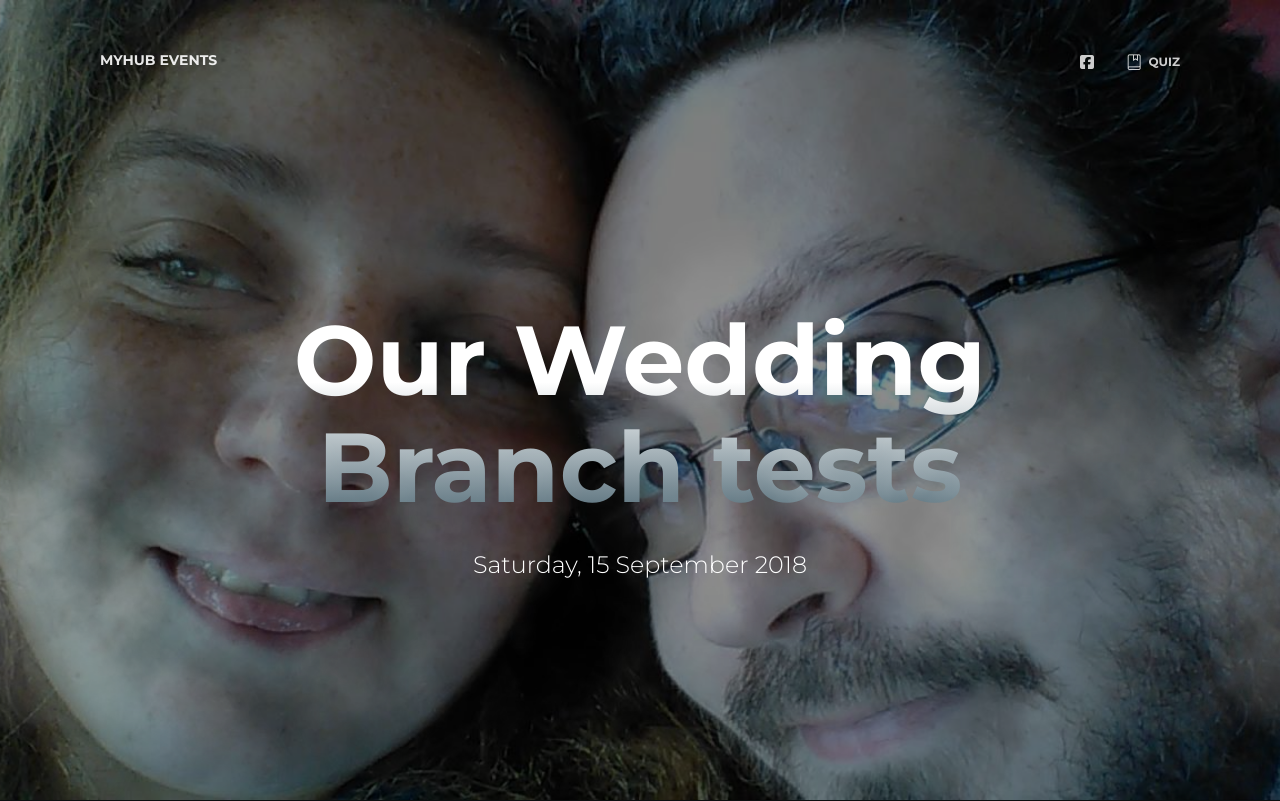
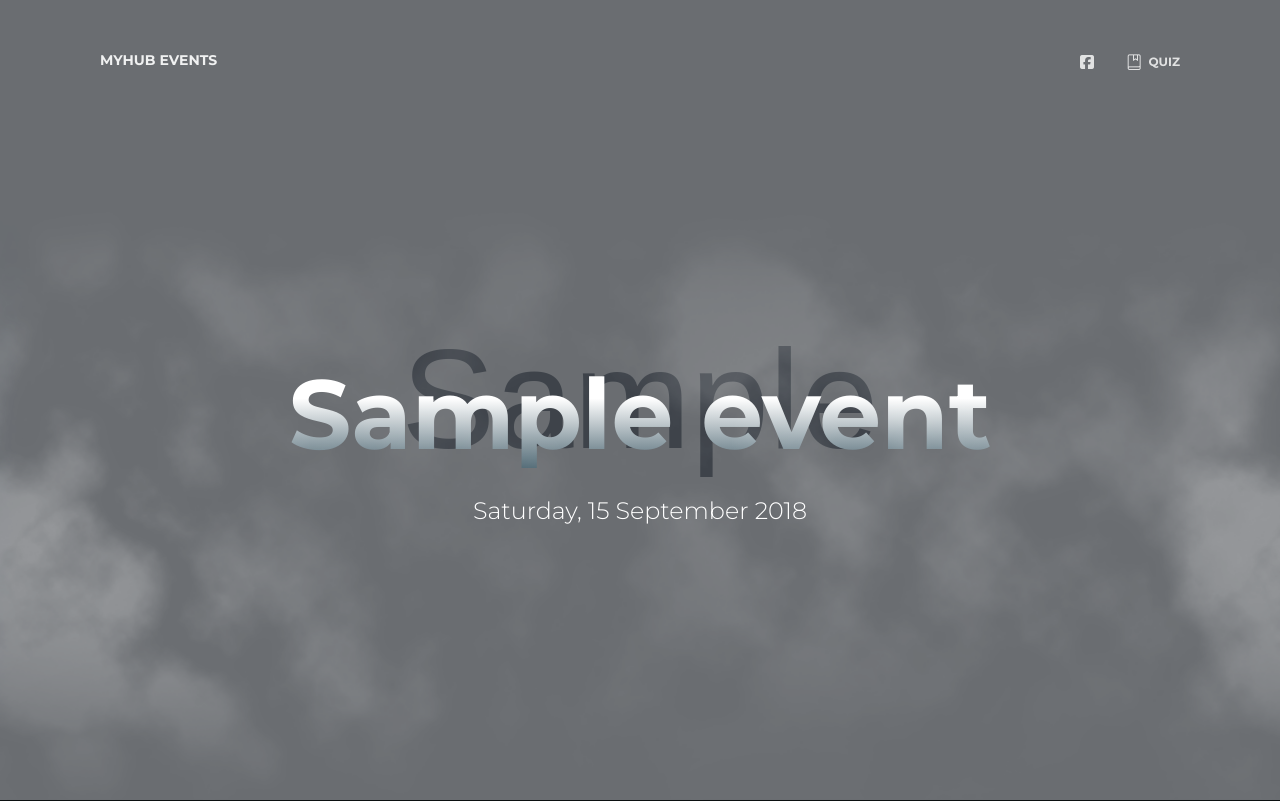
Before and after one commit to DragosNicuDev/myhub, a Django app: page / in a window 1280 px wide. Shown: the top 801 px of the page. Run offline with Django 3.2, Linux system fonts and the light colour scheme; tables that the repository leaves empty hold one stand-in row (values such as "Sample post"); grey boxes marked "Sample" are stand-in pictures; some libraries are stand-ins or nearby versions.

Commit message:
Added TemplateView

```diff
--- a/config/urls.py
+++ b/config/urls.py
@@ -5,8 +5,12 @@
 from django.views.generic import TemplateView
 from django.views import defaults as default_views
 
+from events.views import EventTemplateView
+
 urlpatterns = [
-    url(r'^$', TemplateView.as_view(template_name='pages/home.html'), name='home'),
+    # url(r'^$', TemplateView.as_view(template_name='pages/home.html'), name='home'),
+    # url(r'^(?P<pk>\d+)/$', EventDetailView.as_view(), name='home'),
+    url(r'^$', EventTemplateView.as_view(), name='home'),
     url(r'^about/$', TemplateView.as_view(template_name='pages/about.html'), name='about'),
 
     # Django Admin, use {% url 'admin:index' %}
--- a/events/views.py
+++ b/events/views.py
@@ -1,3 +1,14 @@
-from django.shortcuts import render
+from django.views.generic import DetailView, ListView, TemplateView
 
 # Create your views here.
+from .models import Event
+
+
+class EventTemplateView(TemplateView):
+    model = Event
+    template_name = 'events/event_detail.html'
+
+    def get_context_data(self, **kwargs):
+       context = super().get_context_data(**kwargs)
+       context['event'] = Event.objects.first()
+       return context
--- a/myhub_events/templates/base.html
+++ b/myhub_events/templates/base.html
@@ -39,46 +39,11 @@
 </head>
 
 <body>
-    <nav class="navbar navbar-expand-md fixed-top navbar-transparent" color-on-scroll="500">
-        <div class="container">
-            <div class="navbar-translate">
-                <button class="navbar-toggler navbar-toggler-right navbar-burger" type="button" data-toggle="collapse" data-target="#navbarToggler" aria-controls="navbarTogglerDemo02" aria-expanded="false" aria-label="Toggle navigation">
-                    <span class="navbar-toggler-bar"></span>
-                    <span class="navbar-toggler-bar"></span>
-                    <span class="navbar-toggler-bar"></span>
-                </button>
-                <a class="navbar-brand" href="https://myhub.events">MyHub Events</a>
-            </div>
-            <div class="collapse navbar-collapse" id="navbarToggler">
-                <ul class="navbar-nav ml-auto">
-                    <li class="nav-item">
-                        <a class="nav-link" rel="tooltip" title="Like us on Facebook" data-placement="bottom" href="https://www.facebook.com/CreativeTim" target="_blank">
-                            <i class="fa fa-facebook-square"></i>
-                            <p class="d-lg-none">Facebook</p>
-                        </a>
-                    </li>
-                    <li class="nav-item">
-                        <a href="#Quiz" class="nav-link"><i class="nc-icon nc-book-bookmark"></i> Quiz</a>
-                    </li>
-                </ul>
-            </div>
-        </div>
-    </nav>
+
+  {% include "navbar.html" %}
     <div class="wrapper">
-        <div class="page-header section-dark" style="background-image: url('{% static 'images/us.jpg' %}')">
-            <div class="filter"></div>
-    		<div class="content-center">
-    			<div class="container">
-    				<div class="title-brand">
-    					<h1 class="presentation-title">Our Wedding Branch tests</h1>
-    				</div>
-            <h2 class="presentation-subtitle text-center">Saturday, 15 September 2018</h2>
-    			</div>
-    		</div>
-            <div class="moving-clouds" style="background-image: url('{% static 'images/clouds.png' %}'); ">
-
-            </div>
-    	</div>
+      {% block page-header %}
+      {% endblock %}
         <div class="main"  id="Quiz">
           <div class="section section-dark">
               <div class="container">
@@ -101,24 +66,7 @@
 
         </div>
   	</div>
-    <footer class="footer">
-        <div class="container">
-            <div class="row">
-                <!-- <nav class="footer-nav">
-                    <ul>
-                        <li><a href="http://www.creative-tim.com">Creative Tim</a></li>
-                        <li><a href="http://blog.creative-tim.com">Blog</a></li>
-                        <li><a href="http://www.creative-tim.com/license">Licenses</a></li>
-                    </ul>
-                </nav> -->
-                <div class="credits ml-auto">
-                    <span class="copyright">
-                        © <script>document.write(new Date().getFullYear())</script>, made with <i class="fa fa-heart heart"></i> by Creative Tim
-                    </span>
-                </div>
-            </div>
-        </div>
-    </footer>
+    {% include "footer.html" %}
 </body>
 
 <!-- Core JS Files -->
--- /dev/null
+++ b/myhub_events/templates/events/event_detail.html
@@ -0,0 +1,20 @@
+{% extends "base.html" %}
+
+{% load static %}
+
+{% block page-header %}
+  <div class="page-header section-dark" style="background-image: url('{{event.event_main_image.url}}')">
+    <div class="filter"></div>
+    <div class="content-center">
+      <div class="container">
+        <div class="title-brand">
+          <h1 class="presentation-title">{{event.event_title}}</h1>
+        </div>
+        <h2 class="presentation-subtitle text-center">Saturday, 15 September 2018</h2>
+      </div>
+    </div>
+    <div class="moving-clouds" style="background-image: url('{% static 'images/clouds.png' %}'); ">
+
+    </div>
+  </div>
+{% endblock %}
--- /dev/null
+++ b/myhub_events/templates/footer.html
@@ -0,0 +1,18 @@
+<footer class="footer">
+    <div class="container">
+        <div class="row">
+            <!-- <nav class="footer-nav">
+                <ul>
+                    <li><a href="http://www.creative-tim.com">Creative Tim</a></li>
+                    <li><a href="http://blog.creative-tim.com">Blog</a></li>
+                    <li><a href="http://www.creative-tim.com/license">Licenses</a></li>
+                </ul>
+            </nav> -->
+            <div class="credits ml-auto">
+                <span class="copyright">
+                    © <script>document.write(new Date().getFullYear())</script>, made with <i class="fa fa-heart heart"></i> by Creative Tim
+                </span>
+            </div>
+        </div>
+    </div>
+</footer>
--- /dev/null
+++ b/myhub_events/templates/navbar.html
@@ -0,0 +1,25 @@
+<nav class="navbar navbar-expand-md fixed-top navbar-transparent" color-on-scroll="500">
+    <div class="container">
+        <div class="navbar-translate">
+            <button class="navbar-toggler navbar-toggler-right navbar-burger" type="button" data-toggle="collapse" data-target="#navbarToggler" aria-controls="navbarTogglerDemo02" aria-expanded="false" aria-label="Toggle navigation">
+                <span class="navbar-toggler-bar"></span>
+                <span class="navbar-toggler-bar"></span>
+                <span class="navbar-toggler-bar"></span>
+            </button>
+            <a class="navbar-brand" href="https://myhub.events">MyHub Events</a>
+        </div>
+        <div class="collapse navbar-collapse" id="navbarToggler">
+            <ul class="navbar-nav ml-auto">
+                <li class="nav-item">
+                    <a class="nav-link" rel="tooltip" title="Like us on Facebook" data-placement="bottom" href="https://www.facebook.com/CreativeTim" target="_blank">
+                        <i class="fa fa-facebook-square"></i>
+                        <p class="d-lg-none">Facebook</p>
+                    </a>
+                </li>
+                <li class="nav-item">
+                    <a href="#Quiz" class="nav-link"><i class="nc-icon nc-book-bookmark"></i> Quiz</a>
+                </li>
+            </ul>
+        </div>
+    </div>
+</nav>
```
Also changed, not shown: events/admin.py (+6 -1 lines).
